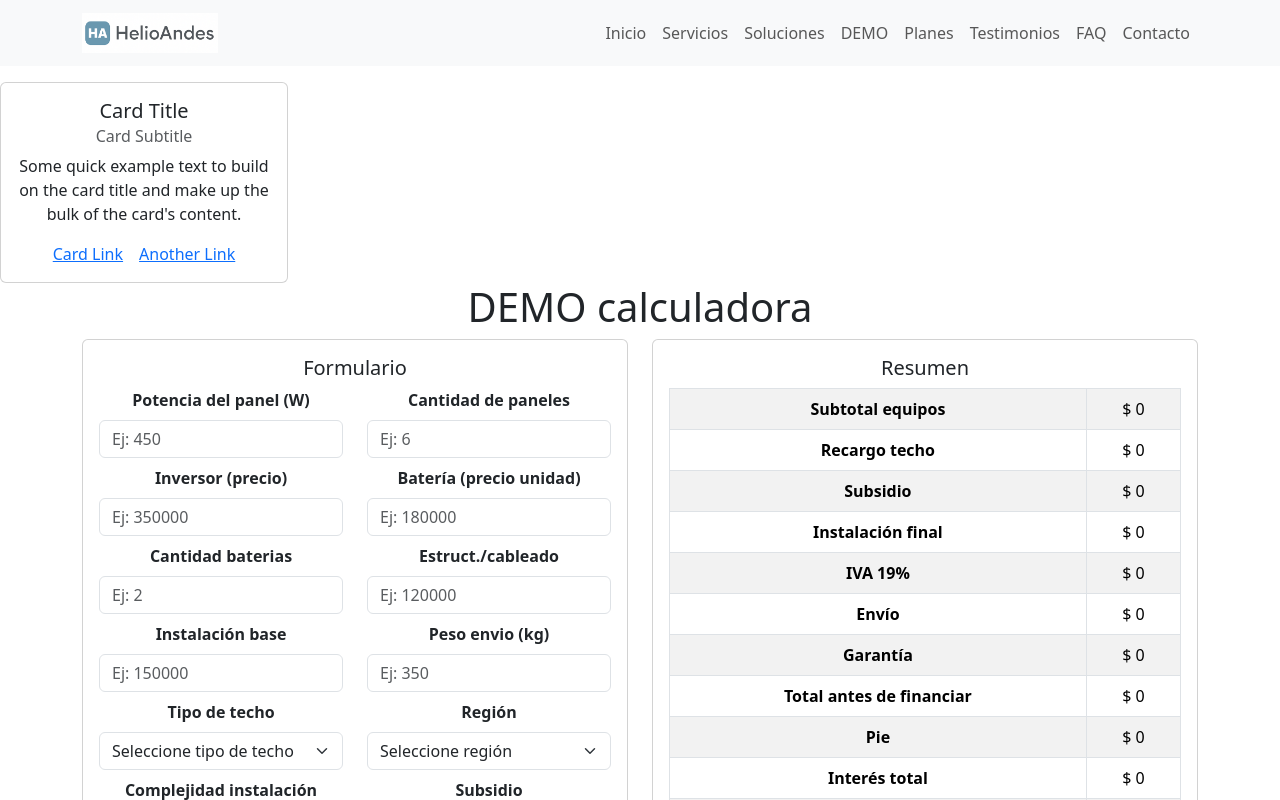
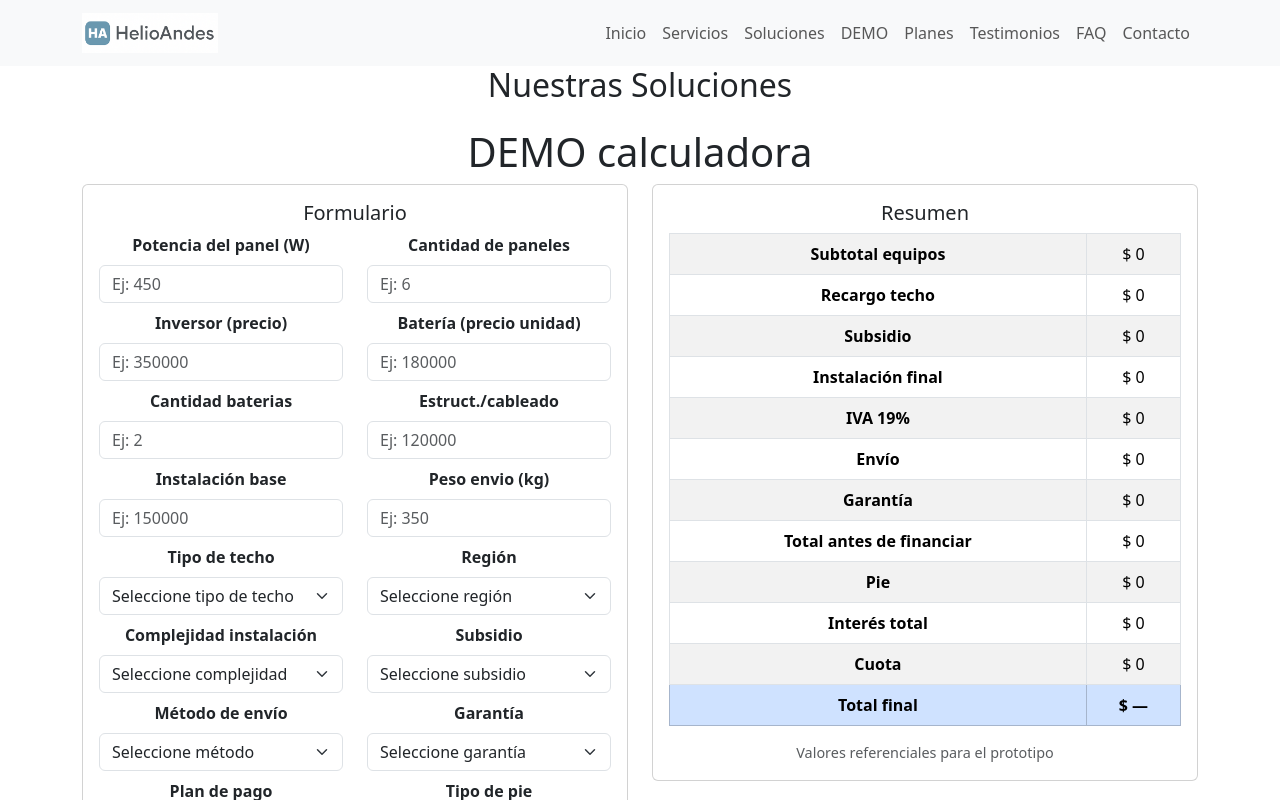
Before and after one commit to Yeikeit/HelioAndes, a React (Create React App) app: page / in a window 1280 px wide. Shown: the top 800 px of the page. Built offline with nearby package versions, Linux system fonts and the light colour scheme.

Commit message:
Correcion a servicio.js

```diff
--- a/src/components/Servicios.js
+++ b/src/components/Servicios.js
@@ -1,6 +1,10 @@
 function Servicios() {
     return (
-        <div></div>
+        <div className='row mt'>
+            <div className='col-lg-12'>
+                <h2 className='mb-4'>Nuestras Soluciones</h2    >
+            </div>
+        </div>
     );
 }
 
--- a/src/components/Soluciones.js
+++ b/src/components/Soluciones.js
@@ -2,22 +2,8 @@ import { Card } from "react-bootstrap";
 
 function Soluciones() {
     return (
-        <div className='row mt-3'>
-            <div className='col-lg-12'>
-                <Card style={{ width: '18rem' }}>
-      <Card.Body>
-        <Card.Title>Card Title</Card.Title>
-        <Card.Subtitle className="mb-2 text-muted">Card Subtitle</Card.Subtitle>
-        <Card.Text>
-          Some quick example text to build on the card title and make up the
-          bulk of the card's content.
-        </Card.Text>
-        <Card.Link href="#">Card Link</Card.Link>
-        <Card.Link href="#">Another Link</Card.Link>
-      </Card.Body>
-    </Card>
-            </div>
-        </div>
+        <div></div>
+
     );
 }
 
```
